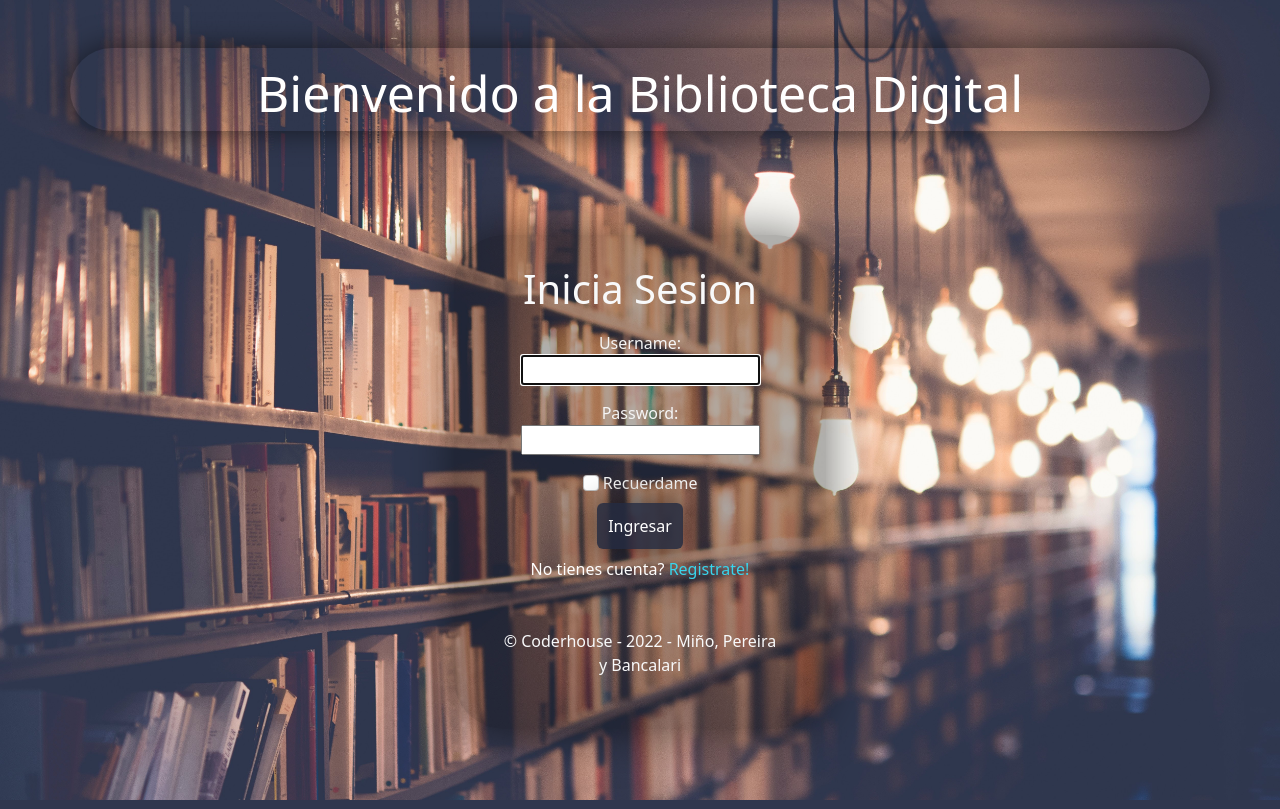
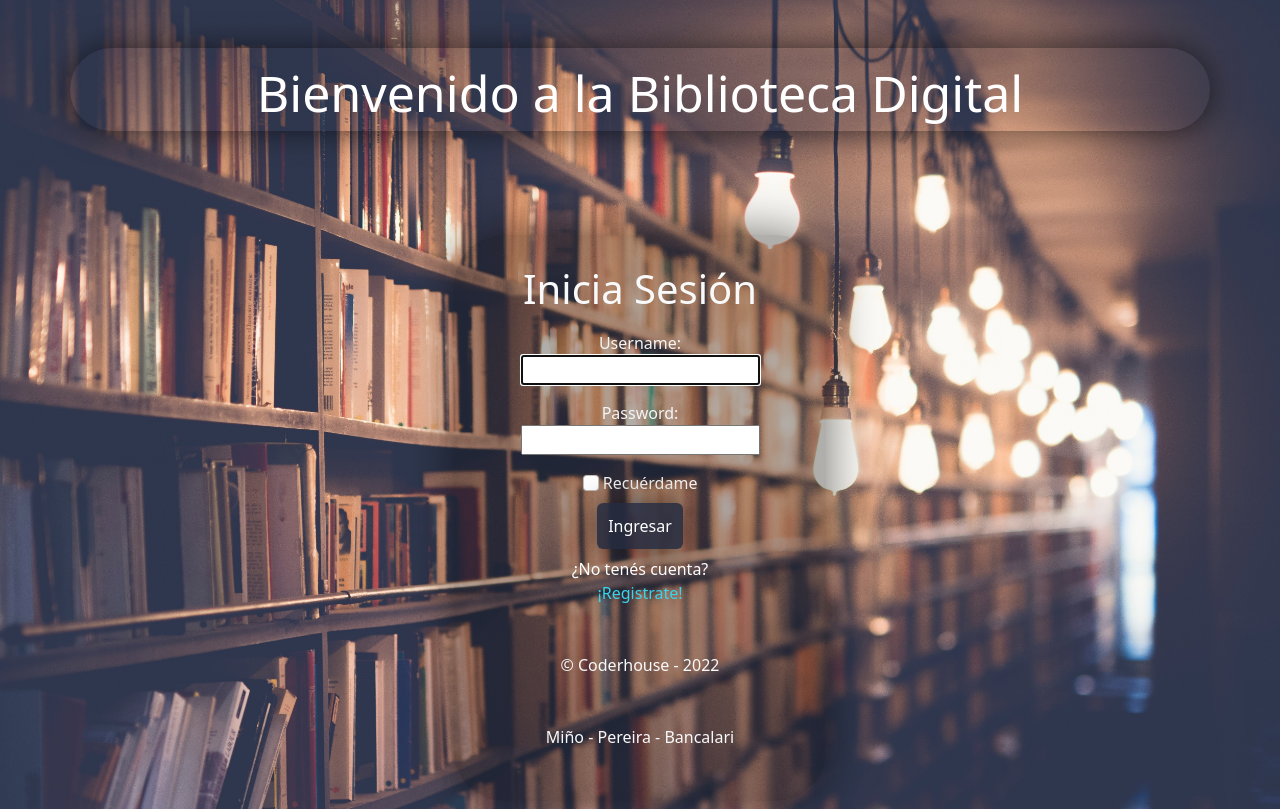
Before and after one commit to Jonx76/proyecto_intermedio, a Django app: page / in a window 1280 px wide. Run offline with Django 4.2, Linux system fonts and the light colour scheme.

Commit message:
CorreccÃÃíon de simbolos - Jona

```diff
--- a/AppIntermedio/templates/Ingreso/crear_cuenta_form.html
+++ b/AppIntermedio/templates/Ingreso/crear_cuenta_form.html
@@ -27,17 +27,17 @@
 
 		</div>
 		<div class="bienvenida row justify-content-center pt-2 mr-1">
-		<center><img src="\static\imagenes\Logo.jpg" alt="" width="100px" height="100px"><h1>Créate un usuario!</h1></center>
+		<center><img src="\static\imagenes\Logo.jpg" alt="" width="100px" height="100px"><h1>¡Créate un usuario!</h1></center>
         </div>
 			<div class="container py-2 mt-3">
 				<div class="cuadro mb-1 mt-2">
 					<form method="post">
 						{% csrf_token %} {{ form.as_p }}
-						<input type="submit" value="Create Account" class="btn btn-block ingresar">
+						<input type="submit" value="Crear cuenta" class="btn btn-block ingresar">
 					</form>
 				</div>
                     <div class="back mb-1 mt-2">
-                    <a href="{% url 'login' %}"><i class="fa-solid fa-circle-arrow-left"></i>   Back to Login</a>
+                    <a href="{% url 'login' %}"><i class="fa-solid fa-circle-arrow-left"></i> Volver a pantalla de Login </a>
                     </div>
 
 				</div>
--- a/AppIntermedio/templates/Ingreso/login.html
+++ b/AppIntermedio/templates/Ingreso/login.html
@@ -25,7 +25,7 @@
 				<div class="col-md-4 formulario">
 					<div class="form-group text-center">
 
-					<h2 class="titulo text-light">Inicia Sesion</h2>
+					<h2 class="titulo text-light">Inicia Sesión</h2>
 
 						<div class="table-responsive">
 							<div class="form-group mx-sm-4">
@@ -40,17 +40,18 @@
 												id="rememberMe"
 											/>
 											<label class="form-check-label" for="rememberMe"
-												>Recuerdame</label
+												>Recuérdame</label
 											>
 										</div>
 										<button type="submit" class="btn btn-block ingresar">
 											Ingresar
 										</button>
 										<div class="registrarse mb-1 mt-2">
-											No tienes cuenta?
-											<a href="{% url 'panel-signup' %}"> Registrate!</a>
+											¿No tenés cuenta?
+											<a href="{% url 'panel-signup' %}"> ¡Registrate!</a>
 										</div>
-										<p class="mt-5 mb-3 text-light">© Coderhouse - 2022 - Miño, Pereira y Bancalari </p>
+										<p class="mt-5 mb-3 text-light">© Coderhouse - 2022 </p>
+										<p class="mt-5 mb-3 text-light">Miño - Pereira - Bancalari </p>
 									</form>
 								</table>
 							</div>
```
